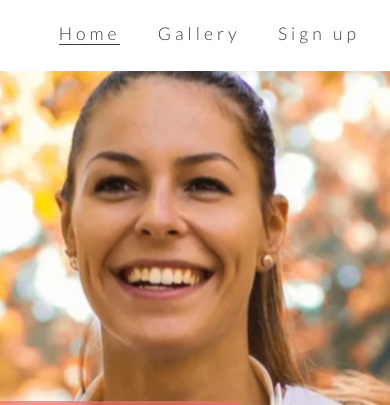
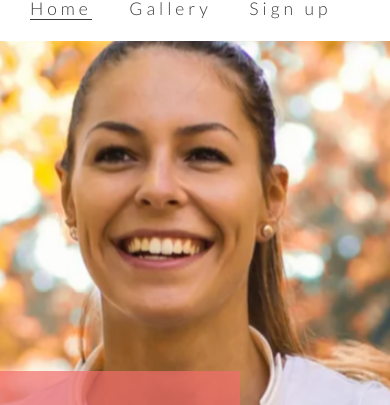
Before and after one commit to fsjavier/love-running, a plain HTML site: page index.html in a window 390 px wide. Shown: the part 79-484 px from the top of the page. Drawn offline with nearby package versions, Linux system fonts and the light colour scheme.

Commit message:
Style menu area for screens 950px wide and down

```diff
--- a/assets/css/style.css
+++ b/assets/css/style.css
@@ -252,7 +252,7 @@ footer {
 
 /* Media queries */
 
-/* For larger to medium screen size from 1200px wide and down */
+/* For larger to medium screen sizes from 1200px wide and down */
 @media screen and (max-width: 1200px) {
     #club-ethos {
         width: 65%;
@@ -283,3 +283,14 @@ footer {
         display: none;
     }
 }
+
+/* For medium screen sizes from 950px wide and down */
+@media screen and (max-width: 950px) {
+    #menu {
+        clear: left;
+        float: left;
+        margin-left: 30px;
+        margin-bottom: 20px;
+        line-height: 25px;
+    }
+}
```
